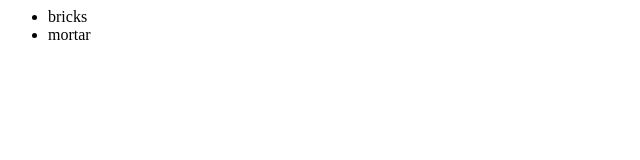
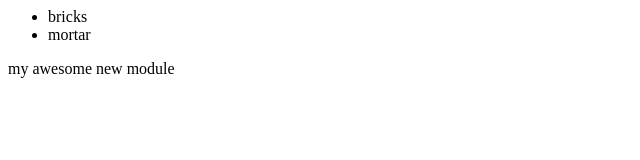
Before and after one commit to leannez/newGitTest, a plain HTML site: page index.html in a window 1280 px wide. Shown: the whole page, without its empty margins (0-640 px from the left). Drawn offline with Linux system fonts and the light colour scheme.

Commit message:
added news module

```diff
--- a/index.html
+++ b/index.html
@@ -6,6 +6,13 @@
 				<li>mortar</li>
 			</ul>
 		</div>
+
+		<module-one>
+		</module-one>
+
+		<module-two>
+			<div>my awesome new module</div>
+		</module-two>
 	</body>
 
 
```
